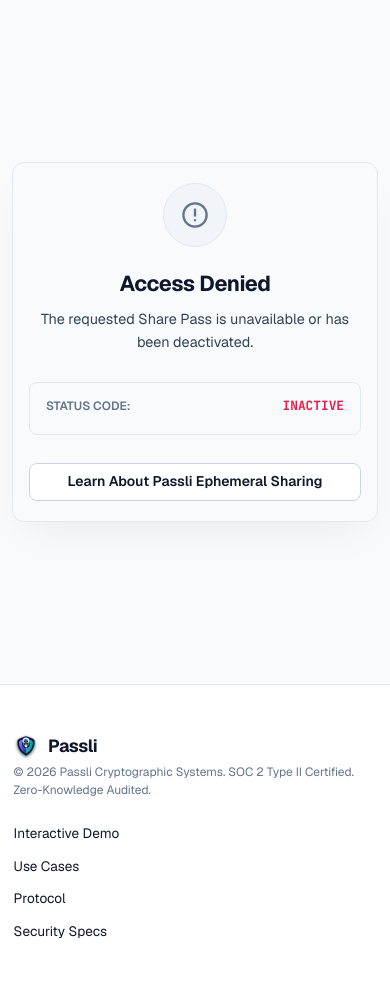
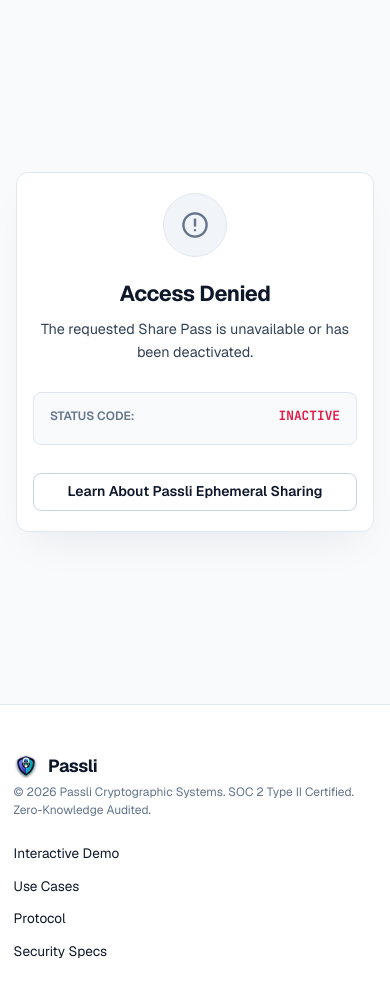
Before and after one commit to Muqadas-Fareed-devt/passli, a Django app: template templates/sharing/recipient_error.html in a window 390 px wide. Shown: the part 69-1062 px from the top of the page. Before the commit the page ends 1007 px from the top, so only its background shows below. Run offline with Django 5.2, Linux system fonts and the light colour scheme; the template is opened without the code that fills it, so the values that code supplies are empty.

Commit message:
style(recipient): make recipient error and termination screens fully responsive

```diff
--- a/templates/sharing/recipient_error.html
+++ b/templates/sharing/recipient_error.html
@@ -4,8 +4,8 @@
 {% block title %}{{ title|default:"Access Terminated" }} — Passli{% endblock %}
 
 {% block content %}
-<div class="auth-layout" style="min-height: calc(100vh - 160px); display: flex; align-items: center; justify-content: center; padding: 1.5rem 0.75rem;">
-    <div class="auth-card" style="max-width: 500px; width: 100%; border: 1px solid var(--border-light); background: var(--bg-card); border-radius: var(--radius-lg); box-shadow: 0 20px 40px -15px rgba(0, 0, 0, 0.07); padding: clamp(1.25rem, 5vw, 2.5rem); text-align: center;">
+<div class="recipient-verify-layout">
+    <div class="recipient-verify-card" style="text-align: center;">
 
         <!-- Status Icon -->
         {% if status == 'revoked' %}
```
